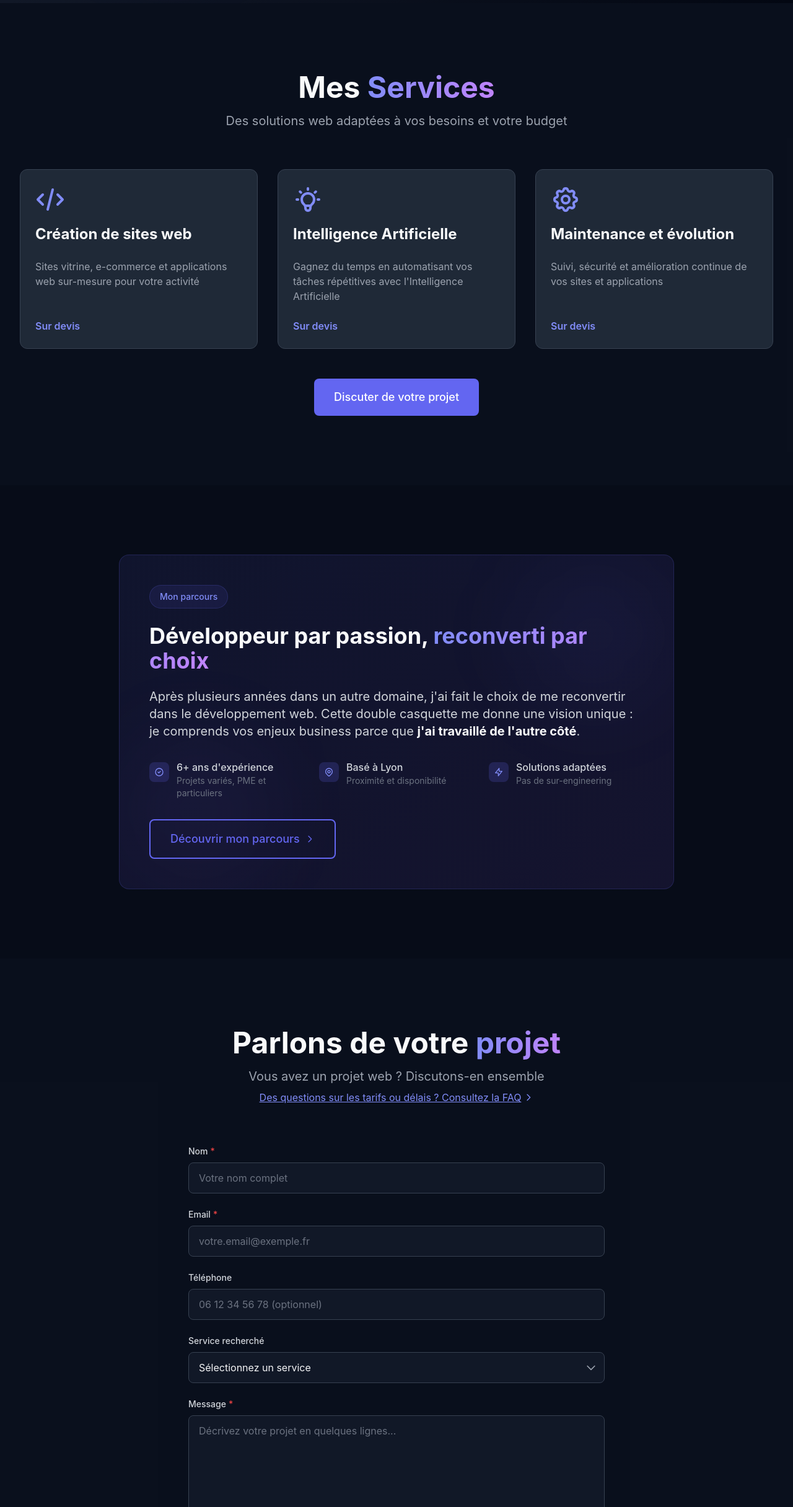
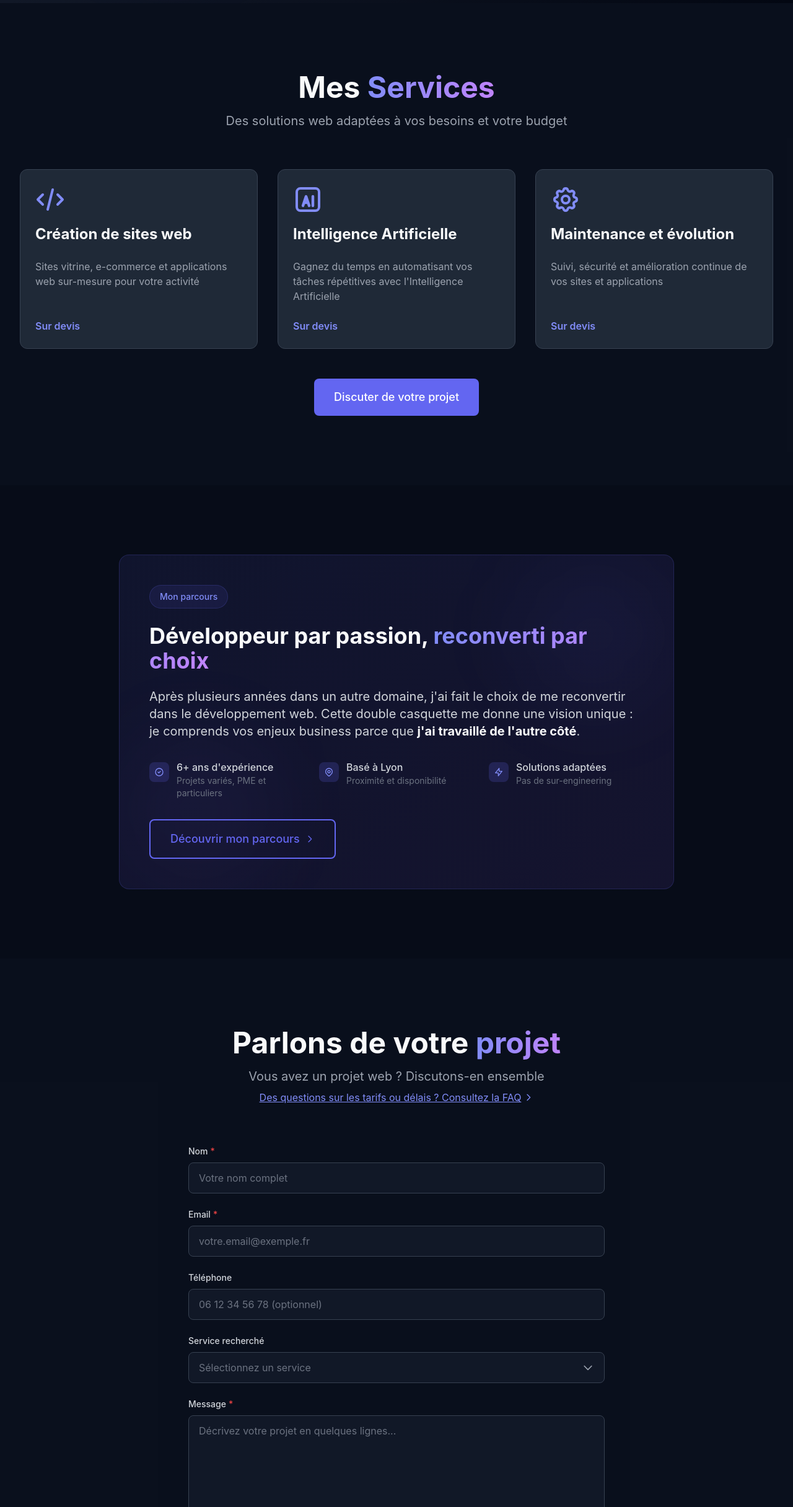
Before and after one commit to julienbutty/julienbutty, a React (Vite) app: page / in a window 1280 px wide. Shown: the part 795-3227 px from the top of the page at 62% size. Built offline with nearby package versions, Linux system fonts and the light colour scheme.

Commit message:
style: improve ui

```diff
--- a/src/components/sections/Contact.tsx
+++ b/src/components/sections/Contact.tsx
@@ -10,7 +10,7 @@ import { motion } from 'framer-motion'
 import { Section } from '../ui/Section'
 import { Input } from '../ui/Input'
 import { Textarea } from '../ui/Textarea'
-import { Select } from '../ui/Select'
+import { SelectCustom } from '../ui/SelectCustom'
 import { Checkbox } from '../ui/Checkbox'
 import { Button } from '../ui/Button'
 import { Toast } from '../ui/Toast'
@@ -258,7 +258,7 @@ export function Contact({ services = defaultServiceOptions }: ContactProps) {
 
             {/* Service interest */}
             <motion.div variants={staggerItem}>
-              <Select
+              <SelectCustom
                 label="Service recherché"
                 name="serviceInterest"
                 value={form.values.serviceInterest}
--- a/src/components/sections/Hero.tsx
+++ b/src/components/sections/Hero.tsx
@@ -39,7 +39,7 @@ export function Hero({
   }
 
   return (
-    <section className="relative min-h-screen flex items-center justify-center overflow-hidden">
+    <section id="hero" className="relative min-h-screen flex items-center justify-center overflow-hidden">
       {/* Background gradient */}
       <div className="absolute inset-0 bg-gradient-to-br from-gray-950 via-gray-900 to-gray-950" />
 
--- a/src/components/sections/Services.tsx
+++ b/src/components/sections/Services.tsx
@@ -34,32 +34,89 @@ function ServiceIcon({ icon }: { icon?: string }) {
     case 'code':
       return (
         <svg className={iconClasses} fill="none" stroke="currentColor" viewBox="0 0 24 24">
-          <path strokeLinecap="round" strokeLinejoin="round" strokeWidth={2} d="M10 20l4-16m4 4l4 4-4 4M6 16l-4-4 4-4" />
+          <path
+            strokeLinecap="round"
+            strokeLinejoin="round"
+            strokeWidth={2}
+            d="M10 20l4-16m4 4l4 4-4 4M6 16l-4-4 4-4"
+          />
         </svg>
       )
     case 'ai':
       return (
-        <svg className={iconClasses} fill="none" stroke="currentColor" viewBox="0 0 24 24">
-          <path strokeLinecap="round" strokeLinejoin="round" strokeWidth={2} d="M9.663 17h4.673M12 3v1m6.364 1.636l-.707.707M21 12h-1M4 12H3m3.343-5.657l-.707-.707m2.828 9.9a5 5 0 117.072 0l-.548.547A3.374 3.374 0 0014 18.469V19a2 2 0 11-4 0v-.531c0-.895-.356-1.754-.988-2.386l-.548-.547z" />
+        <svg className={iconClasses} fill="currentColor" viewBox="0 0 24 24">
+          {/* AI Badge - Square with rounded corners */}
+          <rect
+            x="3"
+            y="3"
+            width="18"
+            height="18"
+            rx="3"
+            fill="none"
+            stroke="currentColor"
+            strokeWidth="2"
+          />
+          {/* "AI" Text - Larger letters */}
+          <g>
+            {/* Letter A */}
+            <path
+              d="M8 17L10.5 9.5L13 17M9 14.5H12"
+              stroke="currentColor"
+              strokeWidth="2.2"
+              strokeLinecap="round"
+              strokeLinejoin="round"
+              fill="none"
+            />
+            {/* Letter I */}
+            <line
+              x1="16"
+              y1="9.5"
+              x2="16"
+              y2="17"
+              stroke="currentColor"
+              strokeWidth="2.2"
+              strokeLinecap="round"
+            />
+          </g>
         </svg>
       )
     case 'settings':
       return (
         <svg className={iconClasses} fill="none" stroke="currentColor" viewBox="0 0 24 24">
-          <path strokeLinecap="round" strokeLinejoin="round" strokeWidth={2} d="M10.325 4.317c.426-1.756 2.924-1.756 3.35 0a1.724 1.724 0 002.573 1.066c1.543-.94 3.31.826 2.37 2.37a1.724 1.724 0 001.065 2.572c1.756.426 1.756 2.924 0 3.35a1.724 1.724 0 00-1.066 2.573c.94 1.543-.826 3.31-2.37 2.37a1.724 1.724 0 00-2.572 1.065c-.426 1.756-2.924 1.756-3.35 0a1.724 1.724 0 00-2.573-1.066c-1.543.94-3.31-.826-2.37-2.37a1.724 1.724 0 00-1.065-2.572c-1.756-.426-1.756-2.924 0-3.35a1.724 1.724 0 001.066-2.573c-.94-1.543.826-3.31 2.37-2.37.996.608 2.296.07 2.572-1.065z" />
-          <path strokeLinecap="round" strokeLinejoin="round" strokeWidth={2} d="M15 12a3 3 0 11-6 0 3 3 0 016 0z" />
+          <path
+            strokeLinecap="round"
+            strokeLinejoin="round"
+            strokeWidth={2}
+            d="M10.325 4.317c.426-1.756 2.924-1.756 3.35 0a1.724 1.724 0 002.573 1.066c1.543-.94 3.31.826 2.37 2.37a1.724 1.724 0 001.065 2.572c1.756.426 1.756 2.924 0 3.35a1.724 1.724 0 00-1.066 2.573c.94 1.543-.826 3.31-2.37 2.37a1.724 1.724 0 00-2.572 1.065c-.426 1.756-2.924 1.756-3.35 0a1.724 1.724 0 00-2.573-1.066c-1.543.94-3.31-.826-2.37-2.37a1.724 1.724 0 00-1.065-2.572c-1.756-.426-1.756-2.924 0-3.35a1.724 1.724 0 001.066-2.573c-.94-1.543.826-3.31 2.37-2.37.996.608 2.296.07 2.572-1.065z"
+          />
+          <path
+            strokeLinecap="round"
+            strokeLinejoin="round"
+            strokeWidth={2}
+            d="M15 12a3 3 0 11-6 0 3 3 0 016 0z"
+          />
         </svg>
       )
     case 'shopping-cart':
       return (
         <svg className={iconClasses} fill="none" stroke="currentColor" viewBox="0 0 24 24">
-          <path strokeLinecap="round" strokeLinejoin="round" strokeWidth={2} d="M3 3h2l.4 2M7 13h10l4-8H5.4M7 13L5.4 5M7 13l-2.293 2.293c-.63.63-.184 1.707.707 1.707H17m0 0a2 2 0 100 4 2 2 0 000-4zm-8 2a2 2 0 11-4 0 2 2 0 014 0z" />
+          <path
+            strokeLinecap="round"
+            strokeLinejoin="round"
+            strokeWidth={2}
+            d="M3 3h2l.4 2M7 13h10l4-8H5.4M7 13L5.4 5M7 13l-2.293 2.293c-.63.63-.184 1.707.707 1.707H17m0 0a2 2 0 100 4 2 2 0 000-4zm-8 2a2 2 0 11-4 0 2 2 0 014 0z"
+          />
         </svg>
       )
     default:
       return (
         <svg className={iconClasses} fill="none" stroke="currentColor" viewBox="0 0 24 24">
-          <path strokeLinecap="round" strokeLinejoin="round" strokeWidth={2} d="M13 10V3L4 14h7v7l9-11h-7z" />
+          <path
+            strokeLinecap="round"
+            strokeLinejoin="round"
+            strokeWidth={2}
+            d="M13 10V3L4 14h7v7l9-11h-7z"
+          />
         </svg>
       )
   }
@@ -68,10 +125,7 @@ function ServiceIcon({ icon }: { icon?: string }) {
 /**
  * Services section with grid of service cards
  */
-export function Services({
-  services = defaultServices,
-  showCTA = true,
-}: ServicesProps) {
+export function Services({ services = defaultServices, showCTA = true }: ServicesProps) {
   return (
     <Section id="services" spacing="lg" className="bg-gray-900/50">
       <motion.div
@@ -82,16 +136,10 @@ export function Services({
       >
         {/* Section header */}
         <div className="text-center mb-16">
-          <motion.h2
-            variants={staggerItem}
-            className="text-4xl md:text-5xl font-bold mb-4"
-          >
+          <motion.h2 variants={staggerItem} className="text-4xl md:text-5xl font-bold mb-4">
             Mes <span className="text-gradient">Services</span>
           </motion.h2>
-          <motion.p
-            variants={staggerItem}
-            className="text-xl text-gray-400 max-w-2xl mx-auto"
-          >
+          <motion.p variants={staggerItem} className="text-xl text-gray-400 max-w-2xl mx-auto">
             Des solutions web adaptées à vos besoins et votre budget
           </motion.p>
         </div>
@@ -112,9 +160,7 @@ export function Services({
                 </CardContent>
                 {service.pricingGuidance && (
                   <div className="px-6 pb-6">
-                    <p className="text-primary-400 font-semibold">
-                      {service.pricingGuidance}
-                    </p>
+                    <p className="text-primary-400 font-semibold">{service.pricingGuidance}</p>
                   </div>
                 )}
               </Card>
@@ -125,11 +171,7 @@ export function Services({
         {/* CTA */}
         {showCTA && (
           <motion.div variants={staggerItem} className="text-center">
-            <Button
-              variant="primary"
-              size="lg"
-              onClick={() => scrollToElement('contact', 80)}
-            >
+            <Button variant="primary" size="lg" onClick={() => scrollToElement('contact', 80)}>
               Discuter de votre projet
             </Button>
           </motion.div>
--- /dev/null
+++ b/src/components/ui/SelectCustom.tsx
@@ -0,0 +1,231 @@
+/**
+ * Custom Select component
+ * Modern dropdown with shadcn-style design
+ */
+
+import { useState, useRef, useEffect } from 'react'
+import { motion, AnimatePresence } from 'framer-motion'
+import { cn } from '../../lib/utils'
+
+export interface SelectOption {
+  value: string
+  label: string
+}
+
+export interface SelectCustomProps {
+  label?: string
+  error?: string
+  fullWidth?: boolean
+  options: SelectOption[]
+  placeholder?: string
+  value?: string
+  onChange?: (e: React.ChangeEvent<HTMLSelectElement>) => void
+  name?: string
+  required?: boolean
+  disabled?: boolean
+}
+
+/**
+ * Custom Select with modern dropdown
+ */
+export function SelectCustom({
+  label,
+  error,
+  fullWidth = true,
+  options,
+  placeholder = 'Sélectionnez une option',
+  value,
+  onChange,
+  name = '',
+  required = false,
+  disabled = false,
+}: SelectCustomProps) {
+  const [isOpen, setIsOpen] = useState(false)
+  const [selectedValue, setSelectedValue] = useState(value || '')
+  const containerRef = useRef<HTMLDivElement>(null)
+
+  // Find selected option label
+  const selectedOption = options.find((opt) => opt.value === selectedValue)
+  const displayText = selectedOption ? selectedOption.label : placeholder
+
+  // Close dropdown when clicking outside
+  useEffect(() => {
+    const handleClickOutside = (event: MouseEvent) => {
+      if (containerRef.current && !containerRef.current.contains(event.target as Node)) {
+        setIsOpen(false)
+      }
+    }
+
+    if (isOpen) {
+      document.addEventListener('mousedown', handleClickOutside)
+      return () => document.removeEventListener('mousedown', handleClickOutside)
+    }
+  }, [isOpen])
+
+  // Update internal value when prop changes
+  useEffect(() => {
+    if (value !== undefined) {
+      setSelectedValue(value)
+    }
+  }, [value])
+
+  const handleSelect = (optionValue: string) => {
+    setSelectedValue(optionValue)
+    setIsOpen(false)
+
+    // Call onChange with synthetic event compatible with form handler
+    if (onChange) {
+      const syntheticEvent = {
+        target: {
+          name,
+          value: optionValue,
+        },
+      } as React.ChangeEvent<HTMLSelectElement>
+      onChange(syntheticEvent)
+    }
+  }
+
+  const handleKeyDown = (e: React.KeyboardEvent) => {
+    if (disabled) return
+
+    if (e.key === 'Enter' || e.key === ' ') {
+      e.preventDefault()
+      setIsOpen(!isOpen)
+    } else if (e.key === 'Escape') {
+      setIsOpen(false)
+    } else if (e.key === 'ArrowDown') {
+      e.preventDefault()
+      if (!isOpen) {
+        setIsOpen(true)
+      }
+    }
+  }
+
+  const baseClasses =
+    'bg-gray-900 border border-gray-700 text-gray-100 rounded-lg px-4 py-3 focus:outline-none focus:ring-2 focus:ring-primary-500 focus:border-transparent transition-all disabled:opacity-50 disabled:cursor-not-allowed cursor-pointer flex items-center justify-between'
+
+  const errorClasses = error ? 'border-red-500 focus:ring-red-500' : ''
+
+  return (
+    <div className={cn(fullWidth && 'w-full')} ref={containerRef}>
+      {label && (
+        <label className="block text-sm font-medium text-gray-300 mb-2">
+          {label}
+          {required && <span className="text-red-500 ml-1">*</span>}
+        </label>
+      )}
+
+      <div className="relative">
+        {/* Hidden native select for form submission */}
+        <select
+          name={name}
+          value={selectedValue}
+          onChange={(e) => handleSelect(e.target.value)}
+          className="sr-only"
+          tabIndex={-1}
+          aria-hidden="true"
+          required={required}
+        >
+          <option value="">{placeholder}</option>
+          {options.map((option) => (
+            <option key={option.value} value={option.value}>
+              {option.label}
+            </option>
+          ))}
+        </select>
+
+        {/* Custom trigger button */}
+        <button
+          type="button"
+          onClick={() => !disabled && setIsOpen(!isOpen)}
+          onKeyDown={handleKeyDown}
+          disabled={disabled}
+          className={cn(
+            baseClasses,
+            errorClasses,
+            fullWidth && 'w-full',
+            isOpen && 'ring-2 ring-primary-500 border-transparent'
+          )}
+          aria-haspopup="listbox"
+          aria-expanded={isOpen}
+        >
+          <span className={cn(!selectedValue && 'text-gray-500')}>{displayText}</span>
+          <motion.svg
+            className="h-5 w-5 text-gray-400 ml-2 flex-shrink-0"
+            fill="none"
+            strokeLinecap="round"
+            strokeLinejoin="round"
+            strokeWidth="2"
+            viewBox="0 0 24 24"
+            stroke="currentColor"
+            animate={{ rotate: isOpen ? 180 : 0 }}
+            transition={{ duration: 0.2 }}
+          >
+            <path d="M19 9l-7 7-7-7" />
+          </motion.svg>
+        </button>
+
+        {/* Dropdown menu */}
+        <AnimatePresence>
+          {isOpen && (
+            <motion.div
+              initial={{ opacity: 0, y: -10, scale: 0.95 }}
+              animate={{ opacity: 1, y: 0, scale: 1 }}
+              exit={{ opacity: 0, y: -10, scale: 0.95 }}
+              transition={{ duration: 0.15, ease: 'easeOut' }}
+              className="absolute z-50 w-full mt-2 bg-gray-900 border border-gray-700 rounded-lg shadow-2xl overflow-hidden"
+              style={{
+                boxShadow:
+                  '0 10px 15px -3px rgba(0, 0, 0, 0.3), 0 4px 6px -2px rgba(0, 0, 0, 0.2), 0 0 0 1px rgba(59, 130, 246, 0.1)',
+              }}
+              role="listbox"
+            >
+              <div className="max-h-60 overflow-auto py-1">
+                {options.map((option, index) => (
+                  <button
+                    key={option.value}
+                    type="button"
+                    onClick={() => handleSelect(option.value)}
+                    className={cn(
+                      'w-full text-left px-4 py-2.5 transition-colors flex items-center justify-between',
+                      selectedValue === option.value
+                        ? 'bg-primary-500/20 text-primary-400'
+                        : 'text-gray-300 hover:bg-gray-800',
+                      index === 0 && 'rounded-t-lg',
+                      index === options.length - 1 && 'rounded-b-lg'
+                    )}
+                    role="option"
+                    aria-selected={selectedValue === option.value}
+                  >
+                    <span>{option.label}</span>
+                    {selectedValue === option.value && (
+                      <motion.svg
+                        initial={{ scale: 0 }}
+                        animate={{ scale: 1 }}
+                        className="h-5 w-5 text-primary-400"
+                        fill="currentColor"
+                        viewBox="0 0 20 20"
+                      >
+                        <path
+                          fillRule="evenodd"
+                          d="M16.707 5.293a1 1 0 010 1.414l-8 8a1 1 0 01-1.414 0l-4-4a1 1 0 011.414-1.414L8 12.586l7.293-7.293a1 1 0 011.414 0z"
+                          clipRule="evenodd"
+                        />
+                      </motion.svg>
+                    )}
+                  </button>
+                ))}
+              </div>
+            </motion.div>
+          )}
+        </AnimatePresence>
+      </div>
+
+      {error && (
+        <p className="mt-2 text-sm text-red-500" role="alert">
+          {error}
+        </p>
+      )}
+    </div>
+  )
+}
--- a/src/components/ui/index.ts
+++ b/src/components/ui/index.ts
@@ -17,6 +17,9 @@ export type { TextareaProps } from './Textarea'
 export { Select } from './Select'
 export type { SelectProps, SelectOption } from './Select'
 
+export { SelectCustom } from './SelectCustom'
+export type { SelectCustomProps } from './SelectCustom'
+
 export { Checkbox } from './Checkbox'
 export type { CheckboxProps } from './Checkbox'
 
```
